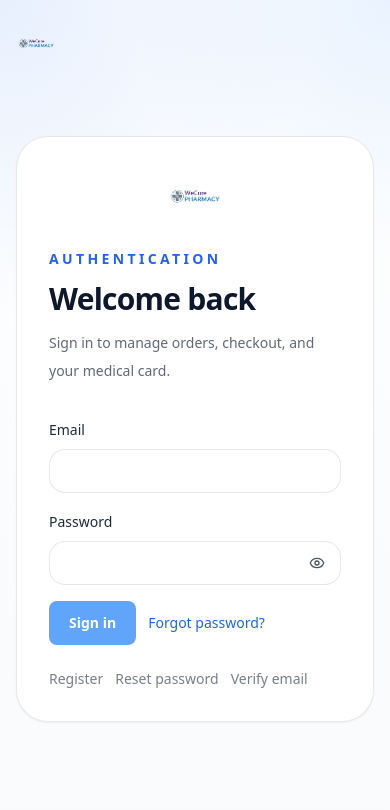
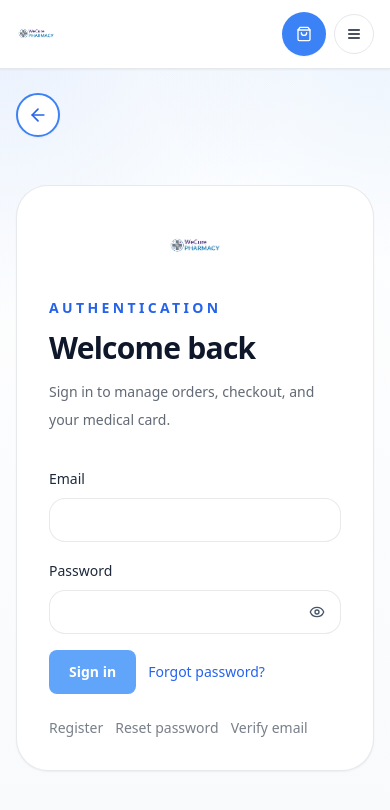
Before and after one commit to DrMusha/new-wecure-frontend, a Next.js app: page /auth/login in a window 390 px wide. Shown: the top 810 px of the page. Built offline with nearby package versions, Linux system fonts and the light colour scheme.

Commit message:
Improve mobile nav and login navigation

```diff
--- a/components/auth-login-client.tsx
+++ b/components/auth-login-client.tsx
@@ -3,12 +3,13 @@
 import { useState } from "react";
 import { useRouter, useSearchParams } from "next/navigation";
 import Link from "next/link";
-import { Eye, EyeOff } from "lucide-react";
+import { ArrowLeft, Eye, EyeOff } from "lucide-react";
 import { Button } from "@/components/ui/button";
 import { Input } from "@/components/ui/input";
 import { BrandMark } from "@/components/brand-mark";
 import { AuthFormShell } from "@/components/auth-form-shell";
 import { AuthMessage } from "@/components/auth-message";
+import { SiteHeader } from "@/components/site-header";
 import { login } from "@/lib/backend";
 import { saveAuthSession } from "@/lib/session";
 
@@ -21,6 +22,15 @@ export function AuthLoginClient() {
   const [message, setMessage] = useState<string | null>(null);
   const [error, setError] = useState<string | null>(null);
   const [pending, setPending] = useState(false);
+
+  function handleBack() {
+    if (typeof window !== "undefined" && window.history.length > 1) {
+      router.back();
+      return;
+    }
+
+    router.push("/");
+  }
 
   async function handleSubmit(event: React.FormEvent<HTMLFormElement>) {
     event.preventDefault();
@@ -47,8 +57,16 @@ export function AuthLoginClient() {
 
   return (
     <div className="min-h-screen bg-mesh-radial">
-      <div className="mx-auto flex max-w-7xl items-center justify-between px-4 py-6 sm:px-6 lg:px-8">
-        <BrandMark href="/" compact />
+      <SiteHeader />
+      <div className="mx-auto max-w-2xl px-4 pt-6 sm:px-6 lg:px-8">
+        <button
+          type="button"
+          onClick={handleBack}
+          aria-label="Go back"
+          className="inline-flex h-11 w-11 items-center justify-center rounded-full border-2 border-blue-500 bg-white text-blue-600 shadow-sm transition hover:bg-blue-50 focus-visible:outline-none focus-visible:ring-4 focus-visible:ring-blue-100"
+        >
+          <ArrowLeft className="h-5 w-5" />
+        </button>
       </div>
       <AuthFormShell
         eyebrow="Authentication"
--- a/components/site-header.tsx
+++ b/components/site-header.tsx
@@ -1,5 +1,8 @@
+"use client";
+
 import Link from "next/link";
-import { Menu } from "lucide-react";
+import { Menu, X } from "lucide-react";
+import { useState } from "react";
 import { BrandMark } from "@/components/brand-mark";
 import { AuthStatus } from "@/components/auth-status";
 import { CartLink } from "@/components/cart-link";
@@ -12,6 +15,16 @@ const links = [
 ];
 
 export function SiteHeader() {
+  const [isMobileMenuOpen, setIsMobileMenuOpen] = useState(false);
+
+  function closeMobileMenu() {
+    setIsMobileMenuOpen(false);
+  }
+
+  function toggleMobileMenu() {
+    setIsMobileMenuOpen((current) => !current);
+  }
+
   return (
     <header className="sticky top-0 z-50 border-b border-gray-200 bg-white shadow-sm">
       <a
@@ -51,30 +64,46 @@ export function SiteHeader() {
           <div className="hidden lg:block">
             <AuthStatus />
           </div>
-          <div className="inline-flex h-10 w-10 items-center justify-center rounded-full border border-gray-200 bg-white md:hidden">
-            <Menu className="h-4 w-4 text-gray-900" />
+          <button
+            type="button"
+            onClick={toggleMobileMenu}
+            aria-expanded={isMobileMenuOpen}
+            aria-controls="mobile-navigation"
+            aria-label={isMobileMenuOpen ? "Close menu" : "Open menu"}
+            className="inline-flex h-10 w-10 items-center justify-center rounded-full border border-gray-200 bg-white transition hover:border-blue-300 hover:text-blue-600 focus-visible:outline-none focus-visible:ring-4 focus-visible:ring-blue-100 md:hidden"
+          >
+            {isMobileMenuOpen ? <X className="h-4 w-4 text-current" /> : <Menu className="h-4 w-4 text-current" />}
+          </button>
         </div>
       </div>
-      </div>
-      <div className="border-t border-gray-100 bg-gray-50 md:hidden">
-        <div className="mx-auto max-w-7xl px-4 py-2.5 sm:px-6 lg:px-8">
-          <div className="mb-2 flex items-center justify-between text-[11px] font-semibold uppercase tracking-[0.18em] text-gray-500">
-            <span>Browse</span>
-            <span>Swipe</span>
-          </div>
-          <div className="flex gap-2 overflow-x-auto pb-1 [-ms-overflow-style:none] [scrollbar-width:none] [&::-webkit-scrollbar]:hidden">
+      {isMobileMenuOpen ? (
+        <div id="mobile-navigation" className="border-t border-gray-100 bg-gray-50 md:hidden">
+          <div className="mx-auto max-w-7xl px-4 py-4 sm:px-6 lg:px-8">
+            <div className="grid gap-2">
+              <Link
+                href="/search"
+                onClick={closeMobileMenu}
+                className="inline-flex items-center justify-center rounded-full border border-gray-200 bg-white px-4 py-3 text-sm font-medium text-gray-800 transition hover:border-blue-300 hover:text-blue-600 focus-visible:outline-none focus-visible:ring-4 focus-visible:ring-blue-100"
+              >
+                Search
+              </Link>
               {links.map((link) => (
                 <Link
                   key={link.href}
                   href={link.href}
-                className="whitespace-nowrap rounded-full border border-gray-200 bg-white px-3 py-2 text-xs font-medium text-gray-700 focus-visible:outline-none focus-visible:ring-4 focus-visible:ring-blue-100 sm:px-4 sm:text-sm"
+                  onClick={closeMobileMenu}
+                  className="rounded-2xl border border-gray-200 bg-white px-4 py-3 text-sm font-medium text-gray-700 transition hover:border-blue-300 hover:text-blue-600 focus-visible:outline-none focus-visible:ring-4 focus-visible:ring-blue-100"
                 >
                   {link.label}
                 </Link>
               ))}
             </div>
+            <div className="mt-4 rounded-2xl border border-gray-200 bg-white p-3">
+              <AuthStatus />
             </div>
           </div>
+        </div>
+      ) : null}
     </header>
   );
 }
```
Lines whose indentation alone changed are shown as unchanged.
